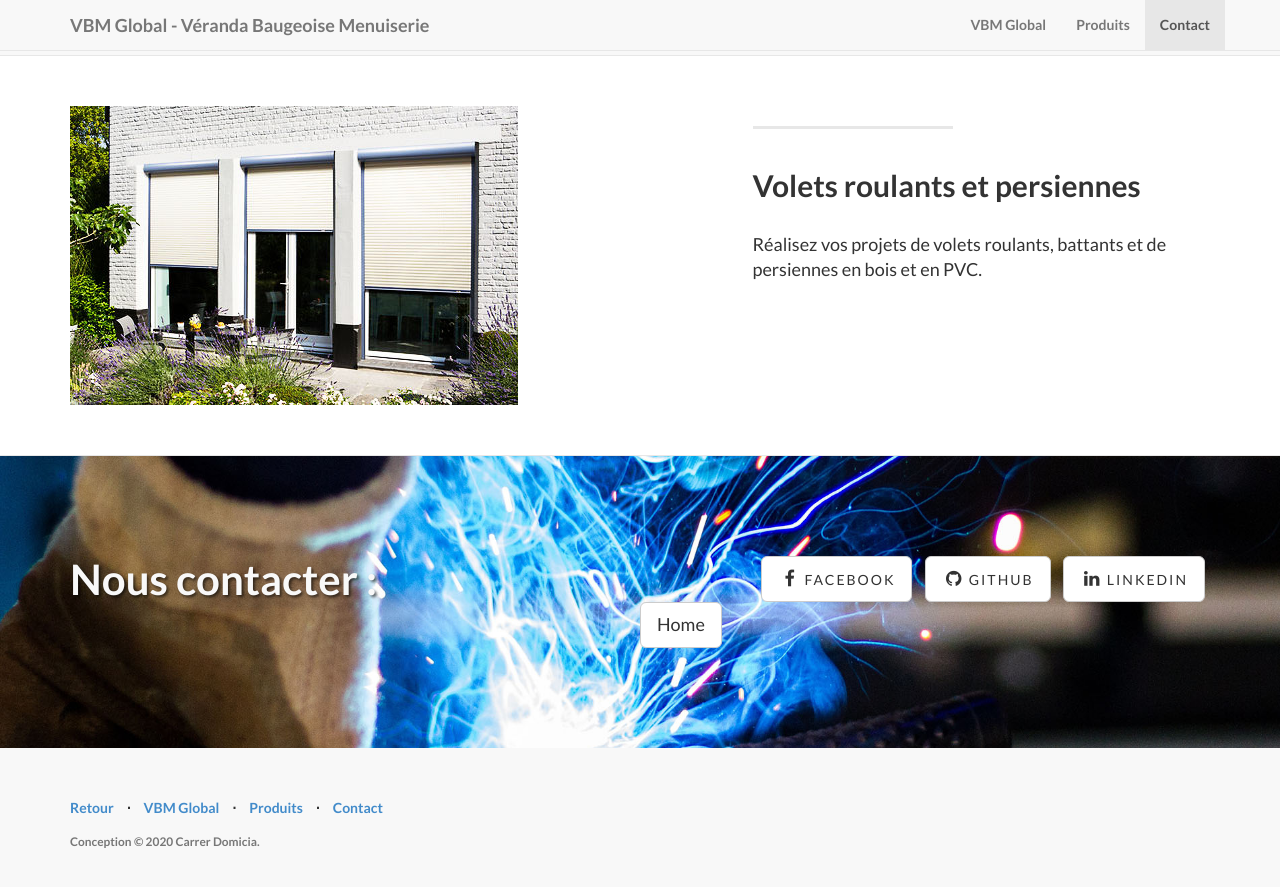
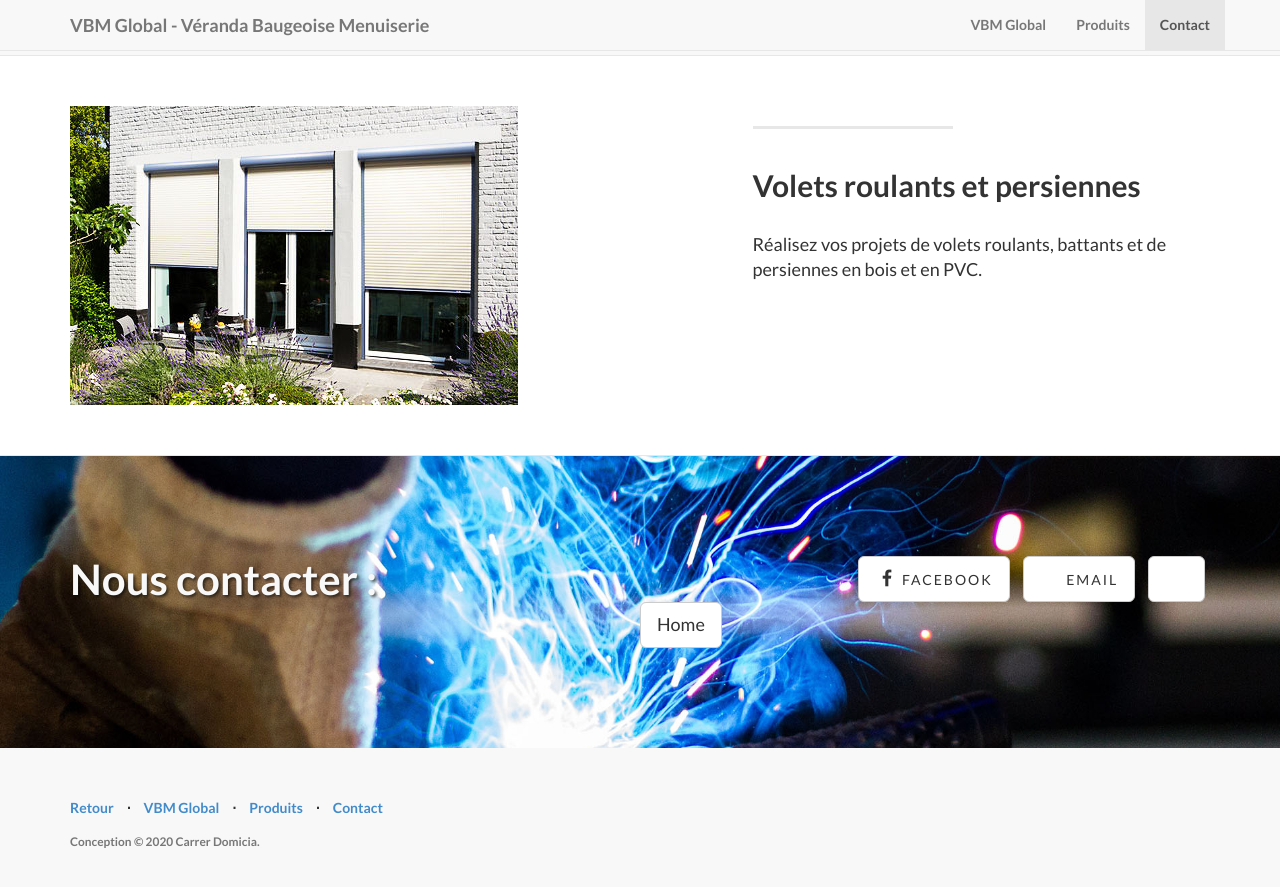
Before and after one commit to juanitito/vbm-landing, a Jekyll site: the page built from index.html, in a window 1280 px wide and 900 px high, scrolled down 2323 px. Shown: the top 887 px of the window. Built offline with Jekyll 4.4.1, drawn with Linux system fonts in a browser that asks for light colours; nearby versions of some CDN libraries; library files that are not in the unit come from our copies.

Commit message:
Update _config.yml

```diff
--- a/_config.yml
+++ b/_config.yml
@@ -28,7 +28,7 @@ permalink: pretty
 social:
   - title: facebook
     url: https://www.facebook.com/V%C3%A9randa-Baugeoise-Menuiserie-493714200800141/
-  - title: github
-    url: https://github.com/IronSummitMedia/startbootstrap
-  - title: linkedin
+  - title: email
+    url: mailto:contact@vbmglobal.fr
+  - title:
     url:
```
